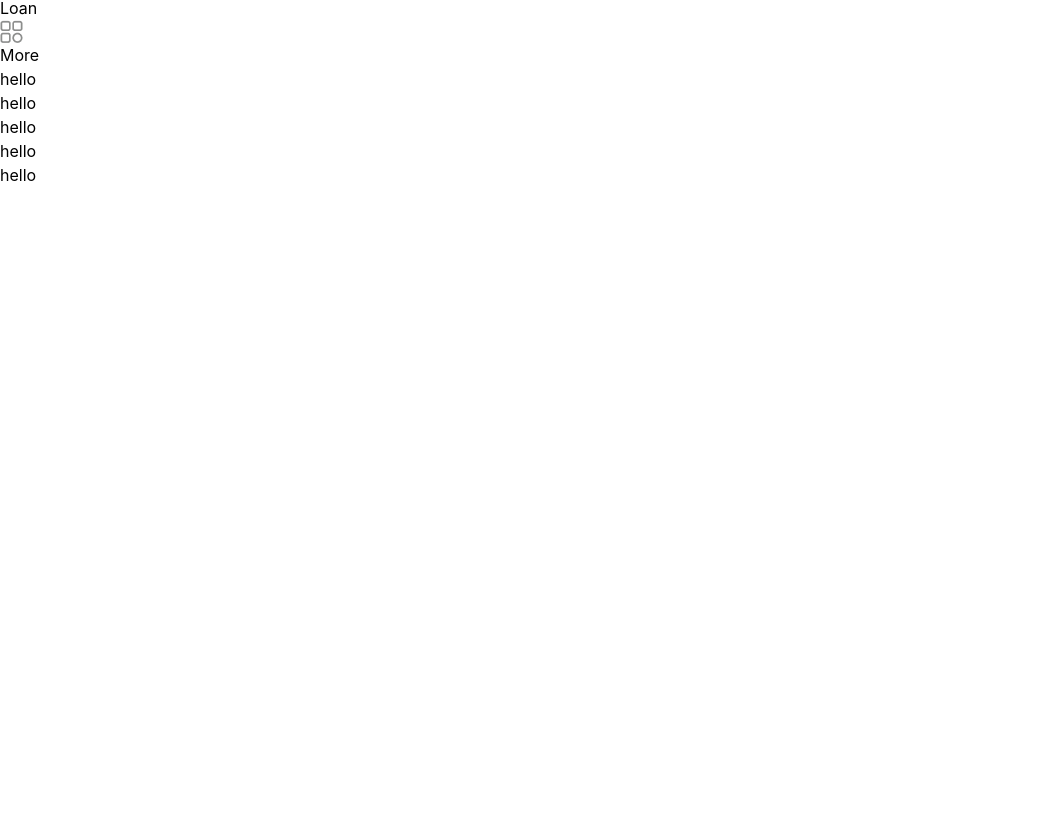
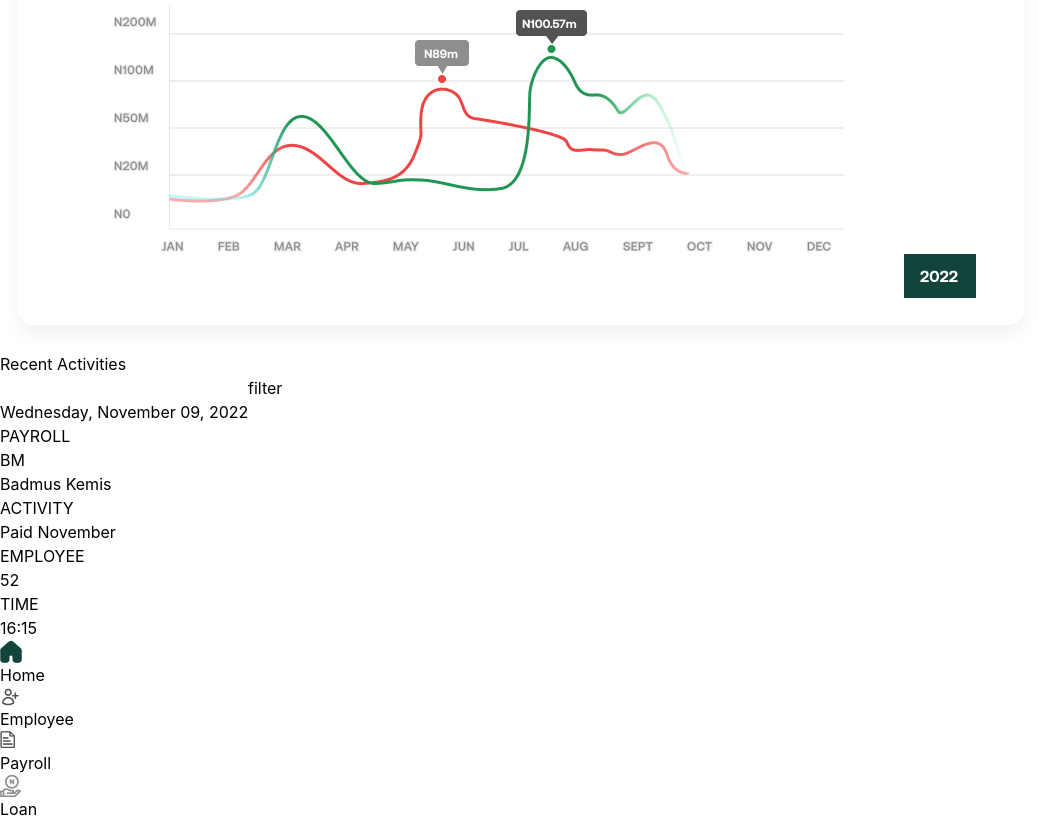
Before and after one commit to ibimina/pay, a Vue app: page /dashboard in a window 1280 px wide. Shown: the part 1470-2290 px from the top of the page, without its empty margins (0-1039 px from the left). Before the commit the page ends 1657 px from the top, so only its background shows below. Built offline with nearby package versions, Linux system fonts and the light colour scheme.

Commit message:
feat: add activity

```diff
--- a/src/views/DashView.vue
+++ b/src/views/DashView.vue
@@ -55,22 +55,32 @@
                 </div>
               </div>
             </div>
-            <div class="row-start-2 mb-8">
+            <div class="row-start-2 mb-8 lg:mb-0">
               <p class="lg:hidden mb-3">QUICK ACTIONS</p>
-              <div class="grid grid-cols-3 lg:grid-cols-4 lg:gap-2 border rounded-lg p-4   lg:border-0">
-                <div class="grid items-center justify-center mb-6 lg:py-3 lg:bg-white lg:shadow-icon-sh lg:rounded-xl">
+              <div
+                class="grid grid-cols-3 lg:grid-cols-4 lg:gap-2 border rounded-lg p-4 lg:border-0"
+              >
+                <div
+                  class="grid items-center justify-center mb-6 lg:py-3 lg:bg-white lg:shadow-icon-sh lg:rounded-xl"
+                >
                   <img class="mx-auto mb-4" src="/img/salary.png" alt="naria note" />
                   <p>Pay Salaries</p>
                 </div>
-                <div class="grid items-center justify-center mb-6 lg:py-3 lg:bg-white lg:shadow-icon-sh lg:rounded-xl">
+                <div
+                  class="grid items-center justify-center mb-6 lg:py-3 lg:bg-white lg:shadow-icon-sh lg:rounded-xl"
+                >
                   <img class="mx-auto mb-4" src="/img/red-user.png" alt="naria note" />
                   <p>Add Employee</p>
                 </div>
-                <div class="grid items-center justify-center mb-6 lg:py-3 lg:bg-white lg:shadow-icon-sh lg:rounded-xl">
+                <div
+                  class="grid items-center justify-center mb-6 lg:py-3 lg:bg-white lg:shadow-icon-sh lg:rounded-xl"
+                >
                   <img class="mx-auto mb-4" src="/img/sendmoney.png" alt="send money" />
                   <p>Send Payslips</p>
                 </div>
-                <div class="grid items-center justify-center mb-6 lg:py-3 lg:bg-white lg:shadow-icon-sh lg:rounded-xl">
+                <div
+                  class="grid items-center justify-center mb-6 lg:py-3 lg:bg-white lg:shadow-icon-sh lg:rounded-xl"
+                >
                   <img class="mx-auto mb-4" src="/img/edit.png" alt="naria note" />
                   <p>Edit Salaries</p>
                 </div>
@@ -90,35 +100,74 @@
                   <img class="mx-auto mb-4" src="/img/data.png" alt="naria note" />
                   <p>Data</p>
                 </div>
-                <div class=" grid items-center justify-center mb-6 lg:hidden lg:bg-white lg:py-4 px-2 lg:rounded-xl">
+                <div
+                  class="grid items-center justify-center mb-6 lg:hidden lg:bg-white lg:py-4 px-2 lg:rounded-xl"
+                >
                   <img class="mx-auto mb-4" src="/img/electric.png" alt="naria note" />
                   <p>Electricity</p>
                 </div>
               </div>
             </div>
           </div>
-          <img class="hidden  h-60 lg:block" src="/img/payrollcal.png" alt="calendar" />
+          <img class="hidden h-60 lg:block" src="/img/payrollcal.png" alt="calendar" />
         </div>
+        <img class="hidden lg:block" src="/img/graph.png" alt="" />
+        <section class="mb-24 lg:mb-0">
+          <h3 class="mb-3">Recent Activities</h3>
+          <div class="mb-4 flex">
+            <input class="w-11/12 gap-2" type="text" name="" id="" />
+            <input type="submit" value="filter" />
+          </div>
+          <div>
+            <h4 class="mb-6">Wednesday, November 09, 2022</h4>
+            <div class="flex justify-between bg-white p-4 rounded-lg">
+              <div>
+                <p class="mb-3">PAYROLL</p>
+                <div class="flex items-center gap-2">
+                  <span class="p-4 rounded-full text-center bg-green-600 text-white">BM</span>
+                  <p>Badmus Kemis</p>
+                </div>
+              </div>
+
+              <div>
+                <p>ACTIVITY</p>
+                <p>Paid November</p>
+              </div>
+              <div>
+                <p>EMPLOYEE</p>
+                <p>52</p>
+              </div>
+              <div>
+                <p>TIME</p>
+                <p>16:15</p>
+              </div>
+            </div>
+          </div>
+        </section>
       </section>
       <ul
         class="px-2 py-6 bg-white fixed right-0 bottom-0 w-full flex items-center justify-between lg:hidden"
       >
         <li>
-          <img class="mx-auto" src="/img/home.png" alt="home">
+          <img class="mx-auto" src="/img/home.png" alt="home" />
           <p>Home</p>
         </li>
         <li>
-           <img class="mx-auto" src="/img/user-plus.png" alt="home">
-          <p>Employee</p></li>
+          <img class="mx-auto" src="/img/user-plus.png" alt="home" />
+          <p>Employee</p>
+        </li>
         <li>
-            <img class="mx-auto" src="/img/payroll.png" alt="home">
-          <p>Payroll</p></li>
+          <img class="mx-auto" src="/img/payroll.png" alt="home" />
+          <p>Payroll</p>
+        </li>
         <li>
-            <img class="mx-auto" src="/img/loangrey.png" alt="home">
-          <p>Loan</p></li>
+          <img class="mx-auto" src="/img/loangrey.png" alt="home" />
+          <p>Loan</p>
+        </li>
         <li>
-           <img src="/img/more.png" alt="home">
-          <p>More</p></li>
+          <img src="/img/more.png" alt="home" />
+          <p>More</p>
+        </li>
       </ul>
     </main>
     <aside
```
Lines whose indentation alone changed are shown as unchanged.
